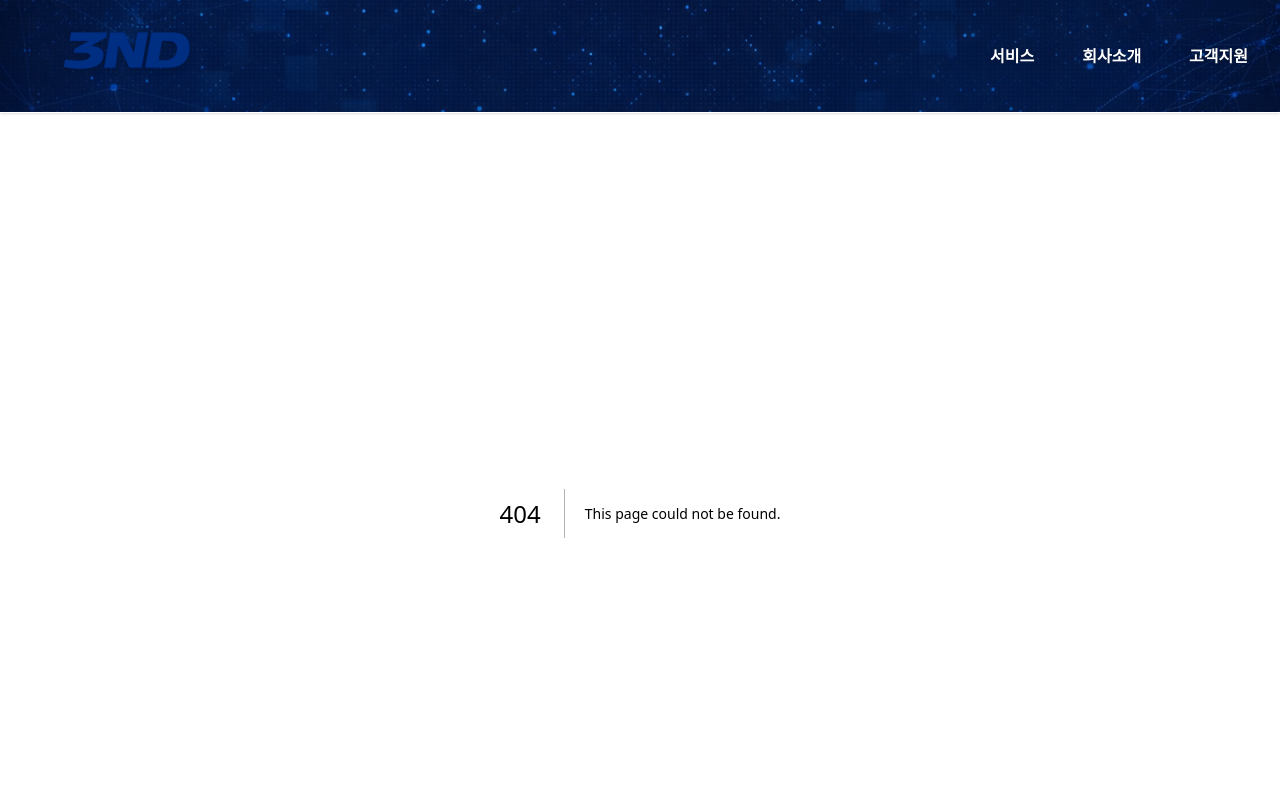
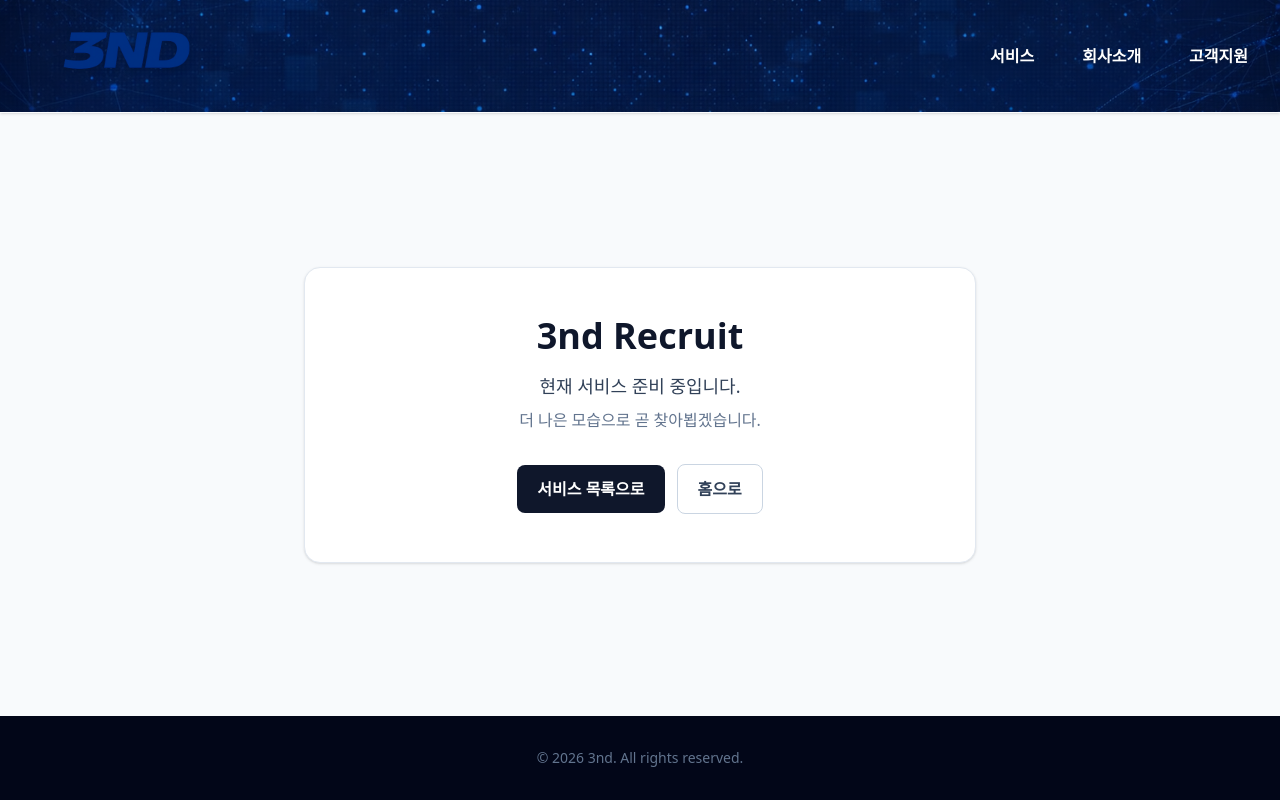
Before and after one commit to threend-dev/HomePage, a Next.js app: page /recruit in a window 1280 px wide. Before the commit this address had no page. Shown: the top 800 px of the page. Built offline with nearby package versions, Linux system fonts and the light colour scheme.

Commit message:
미구현 페이지 오류 대신 안내 문구 작성

```diff
--- /dev/null
+++ b/src/app/life/page.tsx
@@ -0,0 +1,26 @@
+export default function LifePage() {
+  return (
+    <main className="flex-1 flex items-center justify-center px-4 py-20 bg-slate-50">
+      <section className="max-w-2xl w-full bg-white rounded-2xl border border-slate-200 shadow-sm p-8 md:p-12 text-center">
+        <h1 className="text-3xl md:text-4xl font-bold text-slate-900 mb-4">3nd Life</h1>
+        <p className="text-lg text-slate-700 mb-2">현재 서비스 준비 중입니다.</p>
+        <p className="text-slate-500 mb-8">더 나은 모습으로 곧 찾아뵙겠습니다.</p>
+
+        <div className="flex items-center justify-center gap-3">
+          <a
+            href="/services"
+            className="inline-flex items-center justify-center rounded-lg bg-slate-900 px-5 py-3 text-white font-semibold hover:bg-slate-800 transition-colors"
+          >
+            서비스 목록으로
+          </a>
+          <a
+            href="/"
+            className="inline-flex items-center justify-center rounded-lg border border-slate-300 px-5 py-3 text-slate-700 font-semibold hover:bg-slate-100 transition-colors"
+          >
+            홈으로
+          </a>
+        </div>
+      </section>
+    </main>
+  );
+}
--- a/src/app/page.tsx
+++ b/src/app/page.tsx
@@ -39,10 +39,10 @@ export default function Home() {
             <a href="https://sports.3nd.co.kr" className="bg-white/10 hover:bg-white/20 text-white font-semibold py-2 px-4 md:py-3 md:px-8 text-sm md:text-base rounded-full border border-white/20 transition-colors backdrop-blur-md">
               Sports
             </a>
-            <a href="https://recruit.3nd.co.kr" className="bg-white/10 hover:bg-white/20 text-white font-semibold py-2 px-4 md:py-3 md:px-8 text-sm md:text-base rounded-full border border-white/20 transition-colors backdrop-blur-md">
+            <a href="/recruit" className="bg-white/10 hover:bg-white/20 text-white font-semibold py-2 px-4 md:py-3 md:px-8 text-sm md:text-base rounded-full border border-white/20 transition-colors backdrop-blur-md">
               Recruit
             </a>
-            <a href="https://life.3nd.co.kr" className="bg-white/10 hover:bg-white/20 text-white font-semibold py-2 px-4 md:py-3 md:px-8 text-sm md:text-base rounded-full border border-white/20 transition-colors backdrop-blur-md">
+            <a href="/life" className="bg-white/10 hover:bg-white/20 text-white font-semibold py-2 px-4 md:py-3 md:px-8 text-sm md:text-base rounded-full border border-white/20 transition-colors backdrop-blur-md">
               Life
             </a>
           </div>
--- /dev/null
+++ b/src/app/recruit/page.tsx
@@ -0,0 +1,26 @@
+export default function RecruitPage() {
+  return (
+    <main className="flex-1 flex items-center justify-center px-4 py-20 bg-slate-50">
+      <section className="max-w-2xl w-full bg-white rounded-2xl border border-slate-200 shadow-sm p-8 md:p-12 text-center">
+        <h1 className="text-3xl md:text-4xl font-bold text-slate-900 mb-4">3nd Recruit</h1>
+        <p className="text-lg text-slate-700 mb-2">현재 서비스 준비 중입니다.</p>
+        <p className="text-slate-500 mb-8">더 나은 모습으로 곧 찾아뵙겠습니다.</p>
+
+        <div className="flex items-center justify-center gap-3">
+          <a
+            href="/services"
+            className="inline-flex items-center justify-center rounded-lg bg-slate-900 px-5 py-3 text-white font-semibold hover:bg-slate-800 transition-colors"
+          >
+            서비스 목록으로
+          </a>
+          <a
+            href="/"
+            className="inline-flex items-center justify-center rounded-lg border border-slate-300 px-5 py-3 text-slate-700 font-semibold hover:bg-slate-100 transition-colors"
+          >
+            홈으로
+          </a>
+        </div>
+      </section>
+    </main>
+  );
+}
--- a/src/app/services/page.tsx
+++ b/src/app/services/page.tsx
@@ -14,14 +14,14 @@ export default function ServicesPage() {
       title: "3nd Recruit",
       description: "당신의 가능성을 펼칠 수 있는 새로운 기회.",
       image: "/recruit.png",
-      url: "https://recruit.3nd.co.kr"
+      url: "/recruit"
     },
     {
       id: "life",
       title: "3nd Life",
       description: "더 나은 라이프스타일을 위한 스마트한 선택.",
       image: "/life.png",
-      url: "https://life.3nd.co.kr"
+      url: "/life"
     }
   ];
 
```
